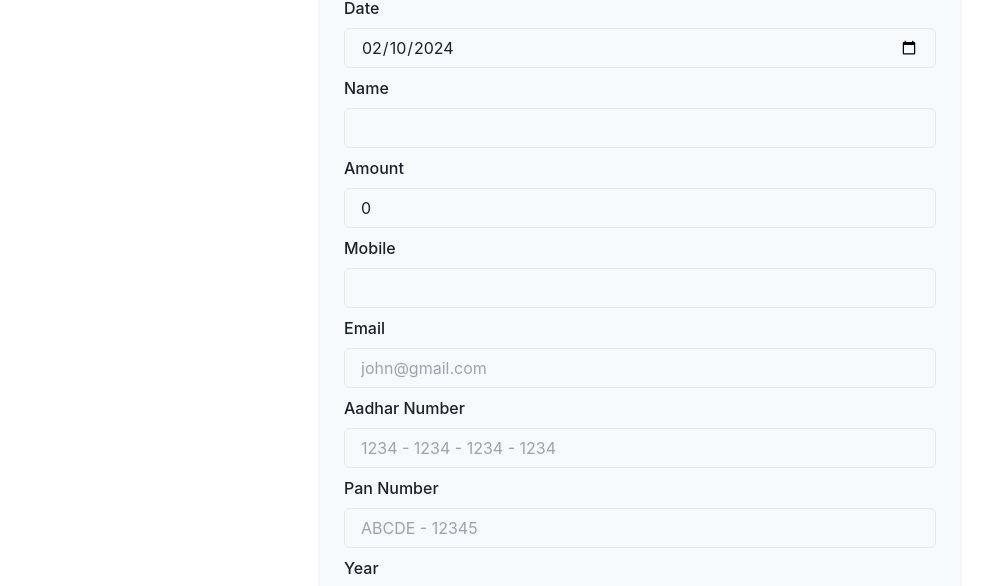
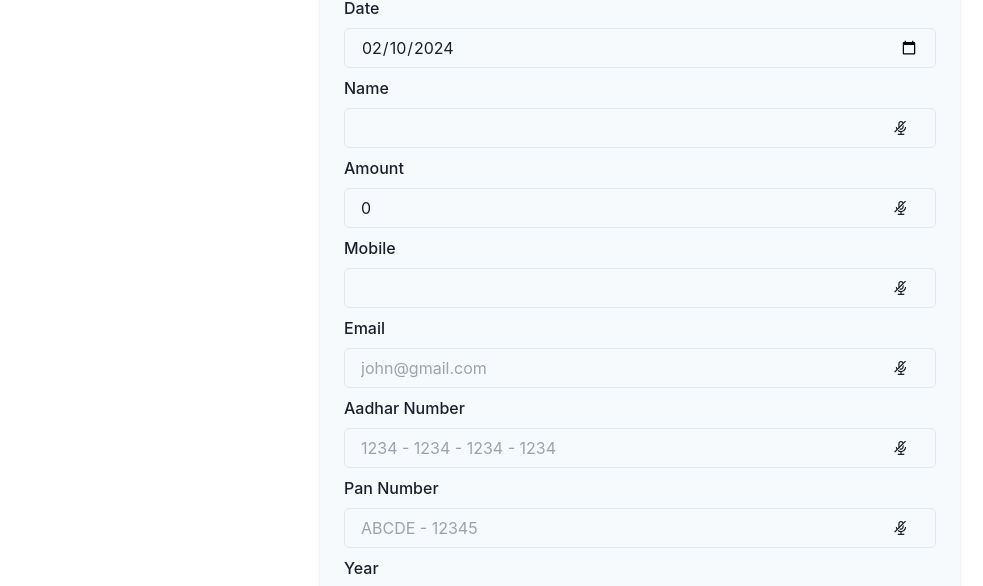
Before and after one commit to freaks-syndicate/smart-data-entry-ui, a Next.js app: page / in a window 1280 px wide. Shown: the part 214-800 px from the top of the page, without its empty margins (0-983 px from the left). Built offline with nearby package versions, Linux system fonts and the light colour scheme.

Commit message:
added speech to text on input fields

```diff
--- a/components/Form.tsx
+++ b/components/Form.tsx
@@ -1,3 +1,6 @@
+"use client";
+
+import { AudioMutedOutlined, AudioOutlined } from "@ant-design/icons";
 import {
   Button,
   FormControl,
@@ -6,8 +9,9 @@ import {
   Stack,
   Textarea,
 } from "@chakra-ui/react";
-import React, { FC } from "react";
+import React, { FC, useEffect, useState } from "react";
 
+import { useSpeechToText } from "@/hooks/useSpeechToText";
 import { IFormData } from "@/utils";
 
 interface formProps {
@@ -16,9 +20,29 @@ interface formProps {
 }
 
 const Form: FC<formProps> = ({ formData, setFormData }) => {
+  const [activeField, setActiveField] = useState<string | null>(null);
+  const { transcript, isListening, startListening, stopListening, error } =
+    useSpeechToText();
+
+  const [realTimeTranscript, setRealTimeTranscript] = useState("");
+  useEffect(() => {
+    // Update the real-time transcript display while listening
+    if (isListening) {
+      setRealTimeTranscript(transcript);
+    }
+  }, [transcript, isListening]);
+
+  // UseEffect to update formData based on transcript changes
+  useEffect(() => {
+    if (!isListening && activeField) {
+      setFormData((prev) => ({ ...prev, [activeField]: realTimeTranscript }));
+      setActiveField(null);
+      setRealTimeTranscript("");
+    }
+  }, [isListening, activeField, realTimeTranscript, setFormData]);
+
   const handleChange = (event: React.ChangeEvent<HTMLInputElement>) => {
     const { name, value } = event.target;
-
     setFormData((prev) => {
       if (name === "date") {
         // Parse the input string to a Date object
@@ -29,6 +53,28 @@ const Form: FC<formProps> = ({ formData, setFormData }) => {
       }
     });
   };
+
+  const handleSpeechClick = (fieldName: string) => {
+    setActiveField(fieldName);
+    isListening ? stopListening() : startListening();
+  };
+
+  const renderSpeechIcon = (fieldName: string) => {
+    return (
+      <Button
+        onClick={() => handleSpeechClick(fieldName)}
+        size="sm"
+        variant="ghost"
+      >
+        {isListening && activeField === fieldName ? (
+          <AudioOutlined />
+        ) : (
+          <AudioMutedOutlined />
+        )}
+      </Button>
+    );
+  };
+
   return (
     <>
       <Stack spacing={2} direction="column" align="center">
@@ -41,7 +87,7 @@ const Form: FC<formProps> = ({ formData, setFormData }) => {
             onChange={handleChange}
           />
         </FormControl>
-        <FormControl>
+        <FormControl position="relative">
           <FormLabel>Name</FormLabel>
           <Input
             type="test"
@@ -49,8 +95,11 @@ const Form: FC<formProps> = ({ formData, setFormData }) => {
             value={formData.name}
             onChange={handleChange}
           />
+          <div className="absolute inset-y-0 right-0 flex items-center pr-4 mt-8 cursor-pointer">
+            {renderSpeechIcon("name")}
+          </div>
         </FormControl>
-        <FormControl>
+        <FormControl position="relative">
           <FormLabel>Amount</FormLabel>
           <Input
             type="number"
@@ -58,8 +107,11 @@ const Form: FC<formProps> = ({ formData, setFormData }) => {
             value={formData.amount}
             onChange={handleChange}
           />
+          <div className="absolute inset-y-0 right-0 flex items-center pr-4 mt-8 cursor-pointer">
+            {renderSpeechIcon("amount")}
+          </div>
         </FormControl>
-        <FormControl>
+        <FormControl position="relative">
           <FormLabel>Mobile</FormLabel>
           <Input
             type="number"
@@ -68,8 +120,11 @@ const Form: FC<formProps> = ({ formData, setFormData }) => {
             value={formData.mobileNumber !== null ? formData.mobileNumber : ""}
             onChange={handleChange}
           />
+          <div className="absolute inset-y-0 right-0 flex items-center pr-4 mt-8 cursor-pointer">
+            {renderSpeechIcon("mobileNumber")}
+          </div>
         </FormControl>
-        <FormControl>
+        <FormControl position="relative">
           <FormLabel>Email</FormLabel>
           <Input
             type="email"
@@ -78,9 +133,12 @@ const Form: FC<formProps> = ({ formData, setFormData }) => {
             value={formData.email}
             onChange={handleChange}
           />
+          <div className="absolute inset-y-0 right-0 flex items-center pr-4 mt-8 cursor-pointer">
+            {renderSpeechIcon("email")}
+          </div>
         </FormControl>
 
-        <FormControl>
+        <FormControl position="relative">
           <FormLabel>Aadhar Number</FormLabel>
           <Input
             type="number"
@@ -90,8 +148,11 @@ const Form: FC<formProps> = ({ formData, setFormData }) => {
             value={formData.aadharNumber !== null ? formData.aadharNumber : ""}
             onChange={handleChange}
           />
+          <div className="absolute inset-y-0 right-0 flex items-center pr-4 mt-8 cursor-pointer">
+            {renderSpeechIcon("aadharNumber")}
+          </div>
         </FormControl>
-        <FormControl>
+        <FormControl position="relative">
           <FormLabel>Pan Number</FormLabel>
           <Input
             type="string"
@@ -101,6 +162,9 @@ const Form: FC<formProps> = ({ formData, setFormData }) => {
             value={formData.panNumber}
             onChange={handleChange}
           />
+          <div className="absolute inset-y-0 right-0 flex items-center pr-4 mt-8 cursor-pointer">
+            {renderSpeechIcon("panNumber")}
+          </div>
         </FormControl>
         <FormControl>
           <FormLabel>Year</FormLabel>
@@ -112,13 +176,18 @@ const Form: FC<formProps> = ({ formData, setFormData }) => {
             onChange={handleChange}
           />
         </FormControl>
-        <FormControl>
+        <FormControl position="relative">
           <FormLabel>Address</FormLabel>
           <Textarea
             name="address"
             rows={4}
+            //value={formData.address}
+            //onChange={handleChange}
             placeholder="Enter your address here..."
           />
+          <div className="absolute inset-y-0 right-0 flex items-center pr-4 mt-8 cursor-pointer">
+            {renderSpeechIcon("address")}
+          </div>
         </FormControl>
 
         <Stack
--- /dev/null
+++ b/hooks/useSpeechToText.ts
@@ -0,0 +1,56 @@
+import { useEffect, useState } from "react";
+
+type SpeechToTextResult = {
+  transcript: string;
+  isListening: boolean;
+  startListening: () => void;
+  stopListening: () => void;
+  error: string | null;
+};
+
+export const useSpeechToText = (): SpeechToTextResult => {
+  const [transcript, setTranscript] = useState("");
+  const [isListening, setIsListening] = useState(false);
+  const [error, setError] = useState<string | null>(null);
+
+  useEffect(() => {
+    if (
+      typeof window === "undefined" ||
+      (!window.SpeechRecognition && !window.webkitSpeechRecognition)
+    ) {
+      setError("Speech recognition is not supported in this browser.");
+      return;
+    }
+
+    const SpeechRecognition =
+      window.SpeechRecognition || window.webkitSpeechRecognition;
+    const recognition = new SpeechRecognition();
+
+    recognition.continuous = true; // Keep listening even after the user stops speaking
+    recognition.interimResults = true; // Show intermediate results
+
+    recognition.onresult = (event) => {
+      const currentTranscript = Array.from(event.results)
+        .map((result) => result[0].transcript)
+        .join("");
+      setTranscript(currentTranscript);
+    };
+
+    recognition.onerror = (event) => {
+      setError(event.error);
+    };
+
+    if (isListening) {
+      recognition.start();
+    } else {
+      recognition.stop();
+    }
+
+    return () => recognition.stop();
+  }, [isListening]);
+
+  const startListening = () => setIsListening(true);
+  const stopListening = () => setIsListening(false);
+
+  return { transcript, isListening, startListening, stopListening, error };
+};
--- a/package.json
+++ b/package.json
@@ -10,10 +10,12 @@
     "prepare": "husky"
   },
   "dependencies": {
+    "@ant-design/icons": "^5.3.0",
     "@chakra-ui/next-js": "^2.2.0",
     "@chakra-ui/react": "^2.8.2",
     "@emotion/react": "^11.11.3",
     "@emotion/styled": "^11.11.0",
+    "@types/react-speech-recognition": "^3.9.5",
     "framer-motion": "^11.0.3",
     "lodash": "^4.17.21",
     "next": "14.1.0",
@@ -47,5 +49,9 @@
     "*.scss": [
       "prettier --write"
     ]
+  },
+  "compilerOptions": {
+    "allowJs": true,
+    "checkJs": false
   }
 }
```
Also changed, not shown: 1 other file (tests, documents, lock files or other folders).
